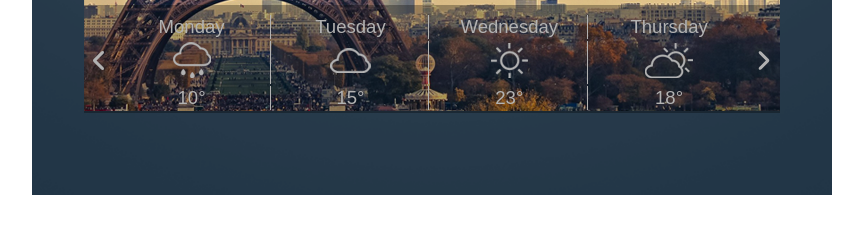
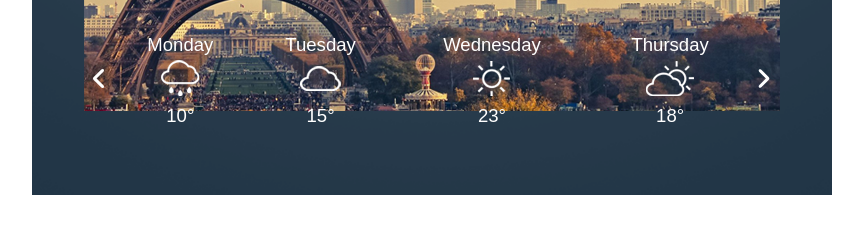
Before and after one commit to mohit806/html-css-1, a plain HTML site: page Elena Krasnopolskaya/index.html in a window 1280 px wide. Shown: the part 413-646 px from the top of the page, without its empty margins (229-1092 px from the left). Drawn offline with Linux system fonts and the light colour scheme.

Commit message:
some fixes

```diff
--- a/Elena Krasnopolskaya/index.html
+++ b/Elena Krasnopolskaya/index.html
@@ -17,7 +17,7 @@
             </div>
             <div class="temperature_data">
                 <span class="temperature">12&deg;</span><br>
-                <span class="country">Paris, France</span><br>
+                <span class="country">Paris, France</span><br><br>
                 <img class="wind_img" src="image/Wind@1X.png" alt="wind">
                 <span class="wind">14</span>
                 <span class="mph">mph</span>
@@ -28,13 +28,13 @@
                 <tr>
                     <td>
                     </td>
-                    <td class="cell">
+                    <td class="cell_with_border">
                         <span>Monday</span><br>
                     </td>
-                    <td class="cell">
+                    <td class="cell_with_border">
                         <span>Tuesday</span><br>
                     </td>
-                    <td class="cell">
+                    <td class="cell_with_border">
                         <span>Wednesday</span><br>
                     </td>
                     <td>
@@ -47,13 +47,13 @@
                     <td>
                         <img src="image/Back@1X.png"><br>
                     </td>
-                    <td class="cell">
+                    <td class="cell_with_border">
                         <img src="image/Rain@1X.png"><br>
                     </td>
-                    <td class="cell">
+                    <td class="cell_with_border">
                         <img src="image/Cloudy@1X.png"><br>
                     </td>
-                    <td class="cell">
+                    <td class="cell_with_border">
                         <img src="image/Sunny@1X.png"><br>
                     </td>
                     <td>
@@ -66,13 +66,13 @@
                 <tr>
                     <td>
                     </td>
-                    <td class="cell">
+                    <td class="cell_with_border">
                         <span>10&deg;</span>
                     </td>
-                    <td class="cell">
+                    <td class="cell_with_border">
                         <span>15&deg;</span>
                     </td>
-                    <td class="cell">
+                    <td class="cell_with_border">
                         <span>23&deg;</span>
                     </td>
                     <td>
@@ -82,7 +82,7 @@
                     </td>
                 </tr>
             </table>
-            <img class="light_grey" src="image/light_copy3@1X.png" alt="light_copy">
+
         </article>
     </section>
 </div>
```
